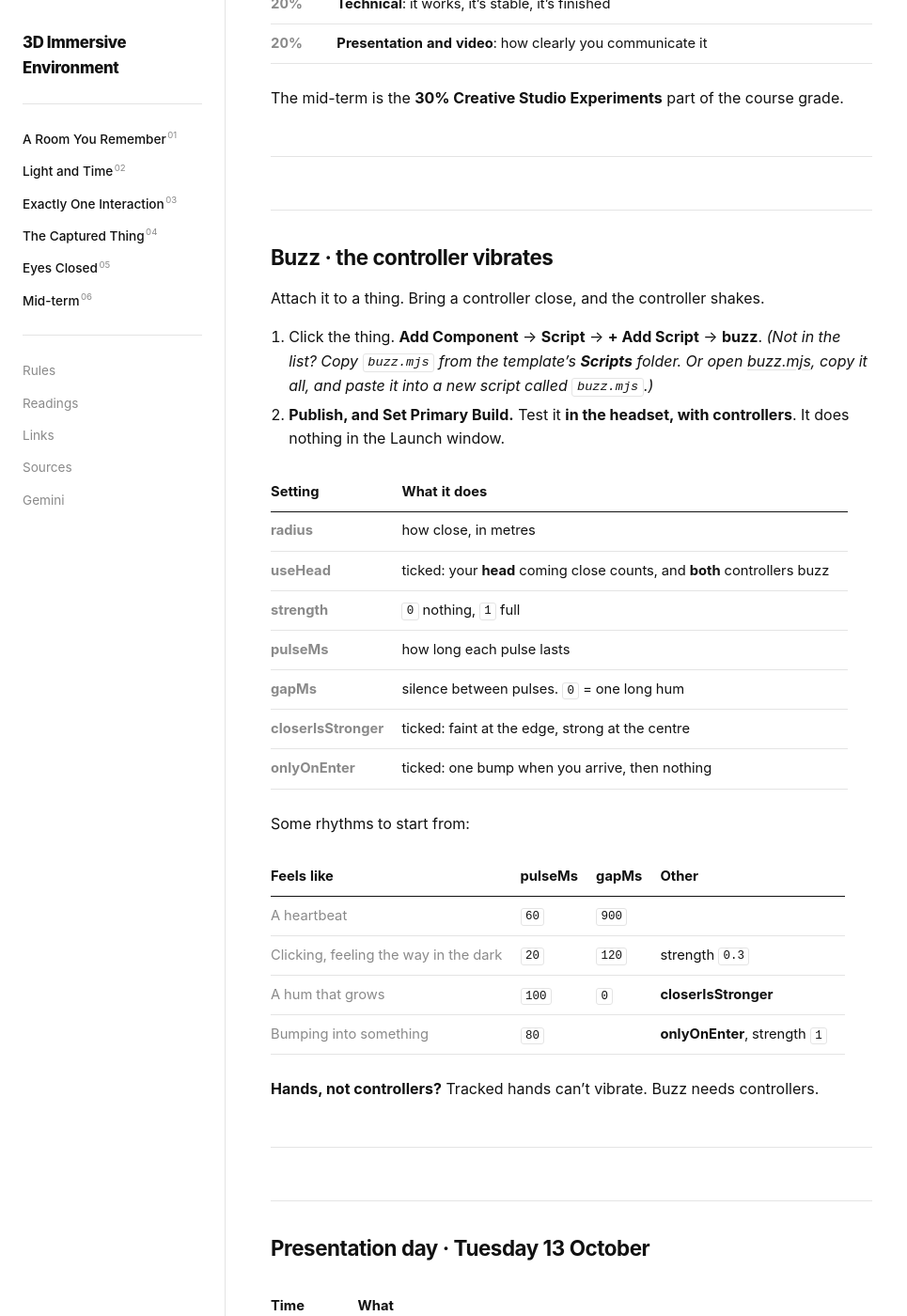
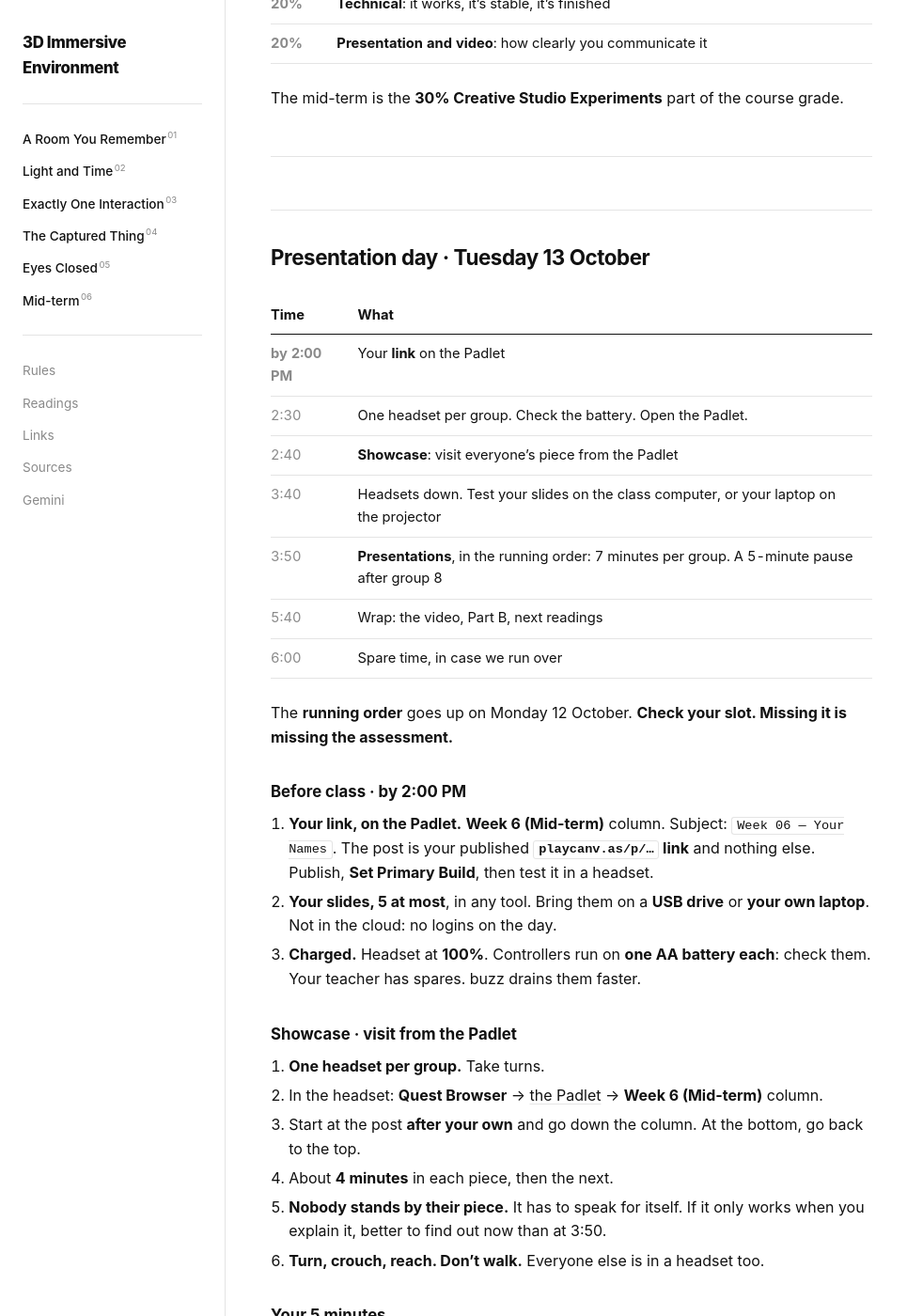
Before and after one commit to kachichan/vart3447-3d-immersive-environment, a Jekyll site: the page built from weeks/week06.md, in a window 1280 px wide and 1400 px high, scrolled down 1717 px. Shown: the whole window at 94% size, without its empty margins (0-965 px from the left). Built offline with Jekyll 4.4.1, drawn with Linux system fonts in a browser that asks for light colours; some web fonts are replaced; some of the changed text lies outside the part shown.

Commit message:
update week 5 and 6

```diff
--- a/weeks/week06.md
+++ b/weeks/week06.md
@@ -23,11 +23,11 @@ Thomas Nagel: you can know everything about how a bat's sonar works and still no
 
 | | |
 |---|---|
-| **Before class** | By **Tue 13 Oct, 2:00 PM**: your **link** on the Padlet, **Week 6 (Mid-term)** column. Slides (PDF, 5 pages max) on a **USB drive** |
+| **Before class** | By **Tue 13 Oct, 2:00 PM**: your **link** on the Padlet, **Week 6 (Mid-term)** column. Slides (5 at most) on a **USB drive** or **your own laptop** |
 | **Presentation** | **Tuesday 13 October**, in class: showcase, then **5 minutes per group**. [Timetable below](#presentation-day--tuesday-13-october) |
 | **Video + slides** | **Sunday 18 October, 23:59**, on **Moodle** |
 | Brief, and where to submit | **Moodle** (same brief as this page) |
-| New script | [buzz.mjs](../scripts/buzz.mjs): the controller vibrates |
+| Optional script | **buzz**, the controller vibrates: on the [week 5 page](week05.md#optional--touch-buzz) |
 | Models, textures, sounds | [Where to find things](../sources.md) |
 | Class board | [padlet.com/chankachi/vart3447](https://padlet.com/chankachi/vart3447): **Week 6 (Mid-term)** column |
 
@@ -61,45 +61,14 @@ The mid-term is the **30% Creative Studio Experiments** part of the course grade
 
 ---
 
-## Buzz · the controller vibrates
-
-Attach it to a thing. Bring a controller close, and the controller shakes.
-
-1. Click the thing. **Add Component** → **Script** → **+ Add Script** → **buzz**.
-   *(Not in the list? Copy `buzz.mjs` from the template's **Scripts** folder. Or open [buzz.mjs](../scripts/buzz.mjs), copy it all, and paste it into a new script called `buzz.mjs`.)*
-2. **Publish, and Set Primary Build.** Test it **in the headset, with controllers**. It does nothing in the Launch window.
-
-| Setting | What it does |
-|---|---|
-| **radius** | how close, in metres |
-| **useHead** | ticked: your **head** coming close counts, and **both** controllers buzz |
-| **strength** | `0` nothing, `1` full |
-| **pulseMs** | how long each pulse lasts |
-| **gapMs** | silence between pulses. `0` = one long hum |
-| **closerIsStronger** | ticked: faint at the edge, strong at the centre |
-| **onlyOnEnter** | ticked: one bump when you arrive, then nothing |
-
-Some rhythms to start from:
-
-| Feels like | pulseMs | gapMs | Other |
-|---|---|---|---|
-| A heartbeat | `60` | `900` | |
-| Clicking, feeling the way in the dark | `20` | `120` | strength `0.3` |
-| A hum that grows | `100` | `0` | **closerIsStronger** |
-| Bumping into something | `80` | | **onlyOnEnter**, strength `1` |
-
-**Hands, not controllers?** Tracked hands can't vibrate. Buzz needs controllers.
-
----
-
 ## Presentation day · Tuesday 13 October
 
 | Time | What |
 |---|---|
 | **by 2:00 PM** | Your **link** on the Padlet |
-| 2:30 | Slides on USB to the TA. One headset per group. Check the battery. Open the Padlet. |
+| 2:30 | One headset per group. Check the battery. Open the Padlet. |
 | 2:40 | **Showcase**: visit everyone's piece from the Padlet |
-| 3:40 | Headsets down. Presentations set up |
+| 3:40 | Headsets down. Test your slides on the class computer, or your laptop on the projector |
 | 3:50 | **Presentations**, in the running order: 7 minutes per group. A 5-minute pause after group 8 |
 | 5:40 | Wrap: the video, Part B, next readings |
 | 6:00 | Spare time, in case we run over |
@@ -109,8 +78,8 @@ The **running order** goes up on Monday 12 October. **Check your slot. Missing i
 ### Before class · by 2:00 PM
 
 1. **Your link, on the Padlet.** **Week 6 (Mid-term)** column. Subject: `Week 06 — Your Names`. The post is your published **`playcanv.as/p/…` link** and nothing else. Publish, **Set Primary Build**, then test it in a headset.
-2. **Your slides, on a USB drive.** A **PDF**, **5 pages at most**. Give it to the TA at 2:30; it goes on the class computer. Not in the cloud: no logins on the day.
-3. **Charged.** Headset at **100%**. Controllers run on **one AA battery each**: check them. Spares are with the TA. buzz drains them faster.
+2. **Your slides, 5 at most**, in any tool. Bring them on a **USB drive** or **your own laptop**. Not in the cloud: no logins on the day.
+3. **Charged.** Headset at **100%**. Controllers run on **one AA battery each**: check them. Your teacher has spares. buzz drains them faster.
 
 ### Showcase · visit from the Padlet
 
@@ -123,16 +92,17 @@ The **running order** goes up on Monday 12 October. **Check your slot. Missing i
 
 ### Your 5 minutes
 
-- **5 minutes, timed. You will be stopped at 5:00.**
+- **5 minutes, timed. You will be stopped at 5:00.** The group after you holds the timer.
+- **When the group before you starts:** wait at the side. If you're using your own laptop, have it open, slides ready, cable in hand.
 - One of you demos on the **stage headset** (cast to the projector) while another talks:
   1. The idea, in a sentence or two.
   2. **The live demo.** It opens from your Padlet post.
-  3. How you made it: one creative decision, one technical one. Your slides are on the class computer.
+  3. How you made it: one creative decision, one technical one, on your slides.
 - Then **one challenging question** from your teacher. Come ready to defend your choices. It might be *"explain this line of your code."*
 - **Don't read** from a phone, screen or paper. Notes are reminders only.
 - **No feedback during your slot.** Written feedback comes after.
 - **No logins on the day.** Nobody signs into Google, PlayCanvas or anything else on the stage headset or the class computer.
-- Put a **30-second backup clip** on the **same USB drive**. If the demo fails, it plays instead.
+- Put a **30-second backup clip** with your slides. If the demo fails, it plays instead.
 - Your credits list (see [Sources](../sources.md#credits-required)) goes on your **last slide**.
 
 ---
@@ -154,13 +124,13 @@ The **running order** goes up on Monday 12 October. **Check your slot. Missing i
 2. **New** → **File upload** → your video.
 3. **Sign out of Google before you take the headset off.** It's a shared headset.
 
-Or ask the TA for the cable.
+Or ask your teacher for the cable.
 
 **Submitting:**
 
 - On **Moodle**, by **Sunday 18 Oct, 23:59**.
 - An MP4/MOV called `StudentNumber_StudentName_Title.mp4`, or a YouTube/Vimeo link (unlisted is fine).
-- **Your slides**, as a PDF called `StudentNumber_StudentName_Title.pdf`. The version you presented, or improved after the questions.
+- **Your slides**: a file or a link, named like the video. The version you presented, or improved after the questions.
 - End the video with your credits.
 
 ---
@@ -169,15 +139,12 @@ Or ask the TA for the cable.
 
 | Problem | Fix |
 |---|---|
-| buzz does nothing | Controllers, not hands? In the headset, not the Launch window? **strength** above 0? Published and Set Primary? |
-| buzz never stops | You're inside **radius**: make it smaller. **gapMs** `0` means one long hum. |
-| buzz is on, but I don't notice it | **strength** up, **pulseMs** longer (`100`+). |
 | The recording is square | That's the Quest default. Crop it in your editor, or use Launch-window footage for wide shots. |
 | The recording is silent | Turn the headset volume up before you record. Your room's sounds are part of the piece. |
 | Upload in the headset is slow | Record short clips, not one long one. |
 | The video file is too big for Moodle | Upload to YouTube as **unlisted** and submit the link. |
-| My slides aren't on the class computer | They come from your USB drive. Not handed in at 2:30, or not a PDF? Find the TA before 3:40. |
-| The headset or a controller died in the showcase | Tell the TA. A controller just needs a fresh AA battery. |
+| My slides won't open on the class computer | Plug in your own laptop instead. Test on the class computer at 3:40, not during your slot. |
+| The headset or a controller died in the showcase | Tell your teacher. A controller just needs a fresh AA battery. |
 | A piece won't load from the Padlet | Wait 30 seconds; big scans are slow on shared Wi-Fi. Still nothing? Move on to the next post, and comment on theirs later. |
 | The live demo won't load | It opens from your Padlet post: is that the `/p/` link, and did you **Set Primary Build**? Otherwise play your 30-second clip. |
 | It ran smoothly last week and stutters now | Too much stuff. See the size limits on [Sources](../sources.md#keep-it-small). |
```
Also changed, not shown: other parts of weeks/week06.md (+1 -1 lines), links.md (+1 -2 lines), weeks/week05.md (+39 -2 lines).
